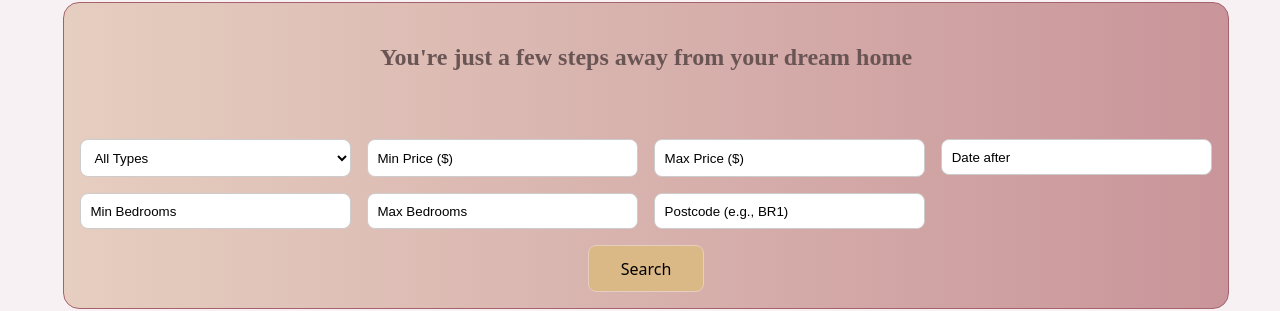
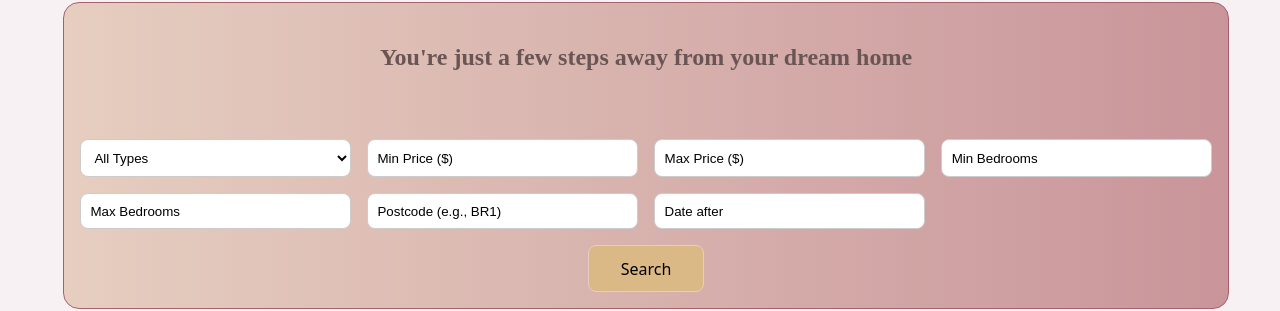
Before and after one commit to MthukaFernando/Adv.ClientSide-final-coursework, a React (Vite) app in the folder evernest/: page /property/1 in a window 1280 px wide. Shown: the part 97-408 px from the top of the page. Built offline with nearby package versions, Linux system fonts and the light colour scheme.

Commit message:
fixed layout problem in react date picker widget

```diff
--- a/evernest/src/App.jsx
+++ b/evernest/src/App.jsx
@@ -173,13 +173,6 @@ function App() {
               value={inputMaxPrice}
               onChange={(e) => setInputMaxPrice(e.target.value)}
             />
-            <DatePicker
-              selected={inputDateAfter}
-              onChange={(date) => setInputDateAfter(date)}
-              placeholderText="Date after"
-              dateFormat="yyyy-MM-dd"
-              className="date-picker"
-            />
 
             {/* Row 2 */}
             <input
@@ -200,6 +193,15 @@ function App() {
               value={inputPostcode}
               onChange={(e) => setInputPostcode(e.target.value)}
             />
+
+            <DatePicker
+              selected={inputDateAfter}
+              onChange={(date) => setInputDateAfter(date)}
+              placeholderText="Date after"
+              dateFormat="yyyy-MM-dd"
+              className="date-picker"
+            />
+
 
             {/* Row 3 */}
             <button type="submit" className="search-btn">
```
